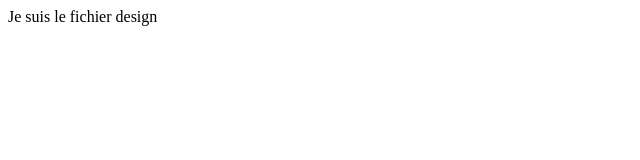
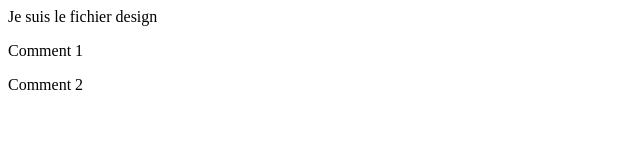
Before and after one commit to adjawilly/gittuto1, a plain HTML site: page design.html in a window 1280 px wide. Shown: the whole page, without its empty margins (0-640 px from the left). Drawn offline with Linux system fonts and the light colour scheme.

Commit message:
ajout info design.html

```diff
--- a/design.html
+++ b/design.html
@@ -7,5 +7,11 @@
 </head>
 <body>
     Je suis le fichier design
+    <p>
+        Comment 1
+    </p>
+    <p>
+        Comment 2
+    </p>
 </body>
 </html>
```
